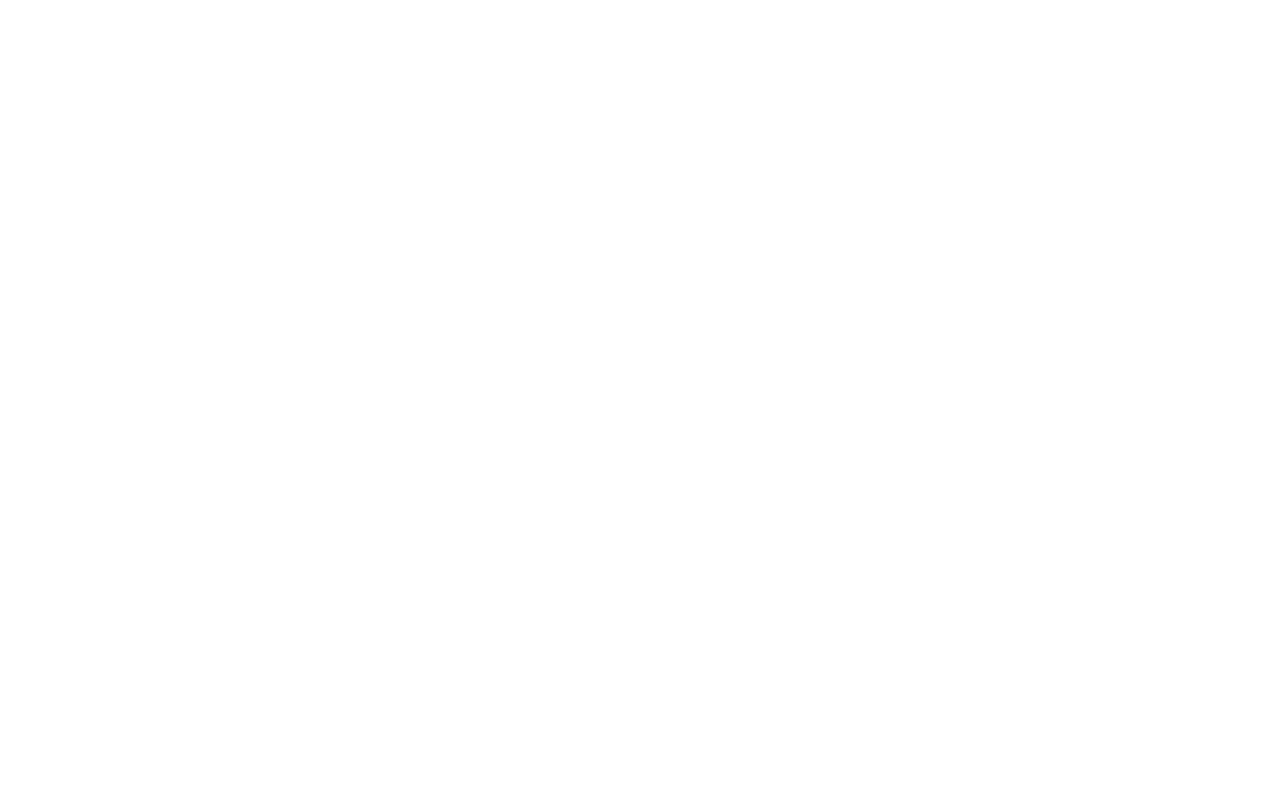
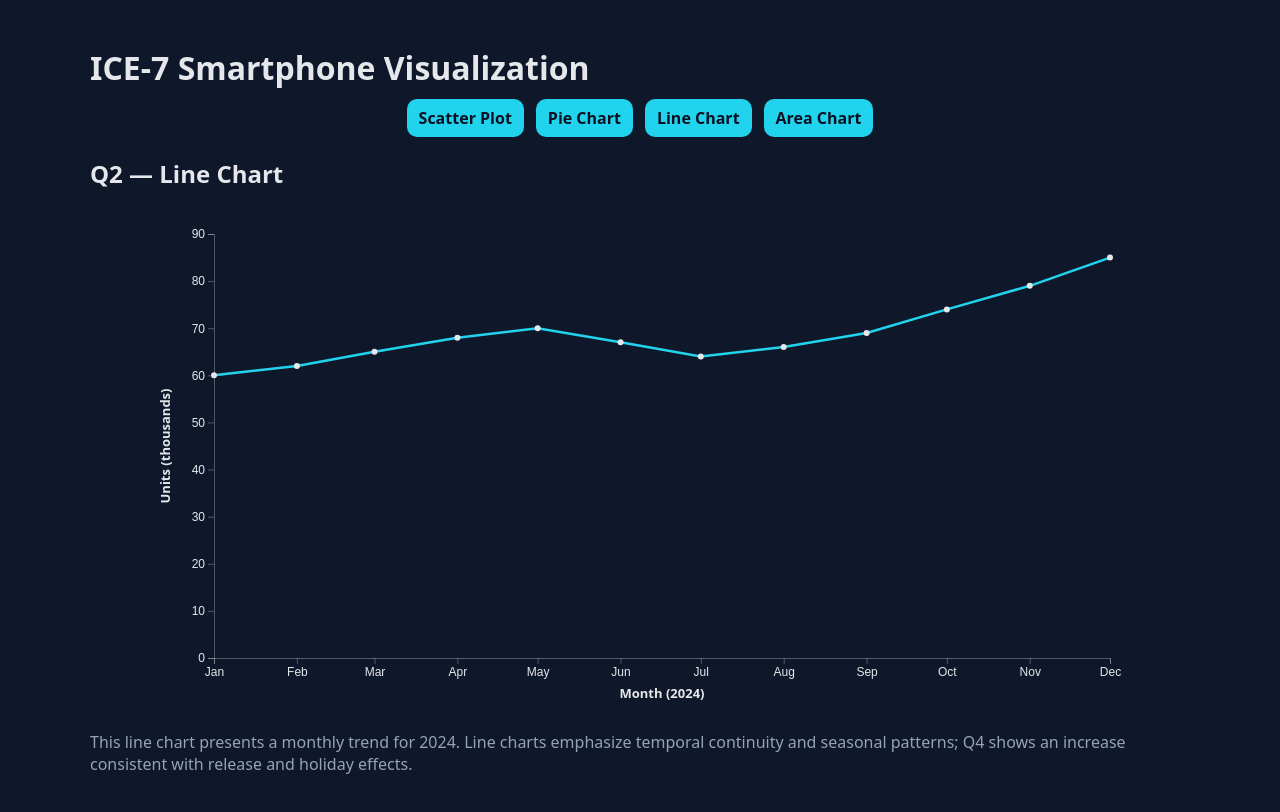
Before and after one commit to Lohith0529/ICE-7-Smartphone-Visualization, a plain HTML site: page line-chart.html in a window 1280 px wide. Drawn offline with nearby package versions, Linux system fonts and the light colour scheme.

Commit message:
Update line-chart.html

```diff
--- a/line-chart.html
+++ b/line-chart.html
@@ -1 +1,84 @@
-<!-- Inserted Final Line Chart Here -->
+<!DOCTYPE html>
+<html lang="en">
+<head>
+  <meta charset="utf-8" />
+  <title>ICE-7 Smartphone Visualization — Line</title>
+  <meta name="viewport" content="width=device-width, initial-scale=1" />
+  <style>
+    :root { --bg:#0f172a; --text:#e5e7eb; --muted:#94a3b8; --btn:#22d3ee; --btnText:#0b1022; }
+    html,body{margin:0;background:var(--bg);color:var(--text);font-family:system-ui,Segoe UI,Roboto,Helvetica,Arial}
+    .container{max-width:1100px;margin:24px auto;padding:16px}
+    h1{margin:6px 0 10px 0}
+    .nav{display:flex;gap:12px;justify-content:center;margin:8px 0 20px}
+    .nav a{background:var(--btn);color:var(--btnText);text-decoration:none;padding:8px 12px;border-radius:10px;font-weight:600}
+    svg{width:100%;height:520px}
+    .axis text{fill:var(--text);font-size:12px}
+    .axis path,.axis line{stroke:rgba(229,231,235,.3)}
+    .label{fill:var(--text);font-size:13px;font-weight:600}
+    .caption{color:var(--muted);margin-top:12px;line-height:1.4}
+  </style>
+</head>
+<body>
+  <div class="container">
+    <h1>ICE-7 Smartphone Visualization</h1>
+    <div class="nav">
+      <a href="index.html">Scatter Plot</a>
+      <a href="pie-chart.html">Pie Chart</a>
+      <a href="line-chart.html">Line Chart</a>
+      <a href="area-chart.html">Area Chart</a>
+    </div>
+
+    <h2 style="margin:8px 0 4px">Q2 — Line Chart</h2>
+    <div id="chart"></div>
+    <p class="caption">
+      This line chart presents a monthly trend for 2024. Line charts emphasize temporal continuity and
+      seasonal patterns; Q4 shows an increase consistent with release and holiday effects.
+    </p>
+  </div>
+
+  <script src="https://cdn.jsdelivr.net/npm/d3@7"></script>
+  <script>
+  document.addEventListener("DOMContentLoaded",()=>{
+    const data=[
+      {date:new Date("2024-01-01"), value:60},
+      {date:new Date("2024-02-01"), value:62},
+      {date:new Date("2024-03-01"), value:65},
+      {date:new Date("2024-04-01"), value:68},
+      {date:new Date("2024-05-01"), value:70},
+      {date:new Date("2024-06-01"), value:67},
+      {date:new Date("2024-07-01"), value:64},
+      {date:new Date("2024-08-01"), value:66},
+      {date:new Date("2024-09-01"), value:69},
+      {date:new Date("2024-10-01"), value:74},
+      {date:new Date("2024-11-01"), value:79},
+      {date:new Date("2024-12-01"), value:85}
+    ];
+
+    const margin={top:40,right:20,bottom:56,left:64}, width=980, height=520;
+    const innerW=width-margin.left-margin.right, innerH=height-margin.top-margin.bottom;
+
+    const svg=d3.select("#chart").append("svg").attr("viewBox",`0 0 ${width} ${height}`);
+    const g=svg.append("g").attr("transform",`translate(${margin.left},${margin.top})`);
+
+    const x=d3.scaleUtc().domain(d3.extent(data,d=>d.date)).range([0,innerW]);
+    const y=d3.scaleLinear().domain([0,d3.max(data,d=>d.value)]).nice().range([innerH,0]);
+
+    g.append("g").attr("class","axis").attr("transform",`translate(0,${innerH})`)
+      .call(d3.axisBottom(x).ticks(d3.utcMonth.every(1)).tickFormat(d3.utcFormat("%b")));
+    g.append("g").attr("class","axis").call(d3.axisLeft(y));
+
+    g.append("text").attr("class","label").attr("x",innerW/2).attr("y",innerH+40).attr("text-anchor","middle")
+      .text("Month (2024)");
+    g.append("text").attr("class","label").attr("transform","rotate(-90)").attr("x",-innerH/2).attr("y",-44)
+      .attr("text-anchor","middle").text("Units (thousands)");
+
+    const line=d3.line().x(d=>x(d.date)).y(d=>y(d.value));
+
+    g.append("path").datum(data).attr("fill","none").attr("stroke","#22d3ee").attr("stroke-width",2.5).attr("d",line);
+
+    g.selectAll("circle").data(data).enter().append("circle")
+      .attr("r",3).attr("cx",d=>x(d.date)).attr("cy",d=>y(d.value)).attr("fill","#e5e7eb");
+  });
+  </script>
+</body>
+</html>
```
